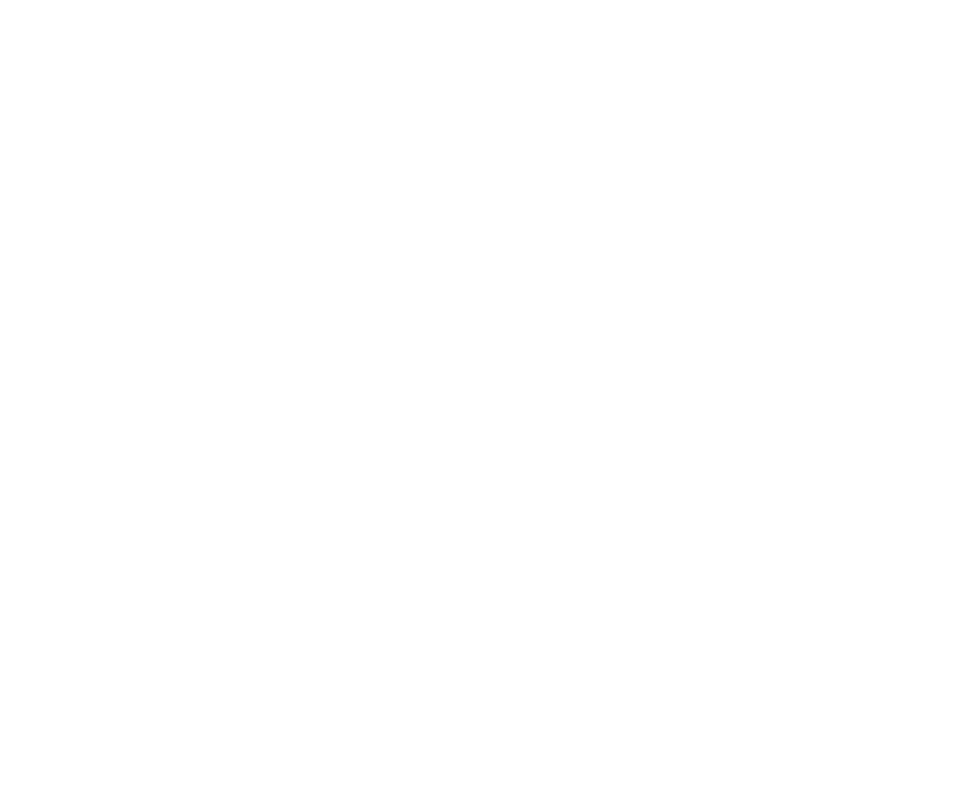
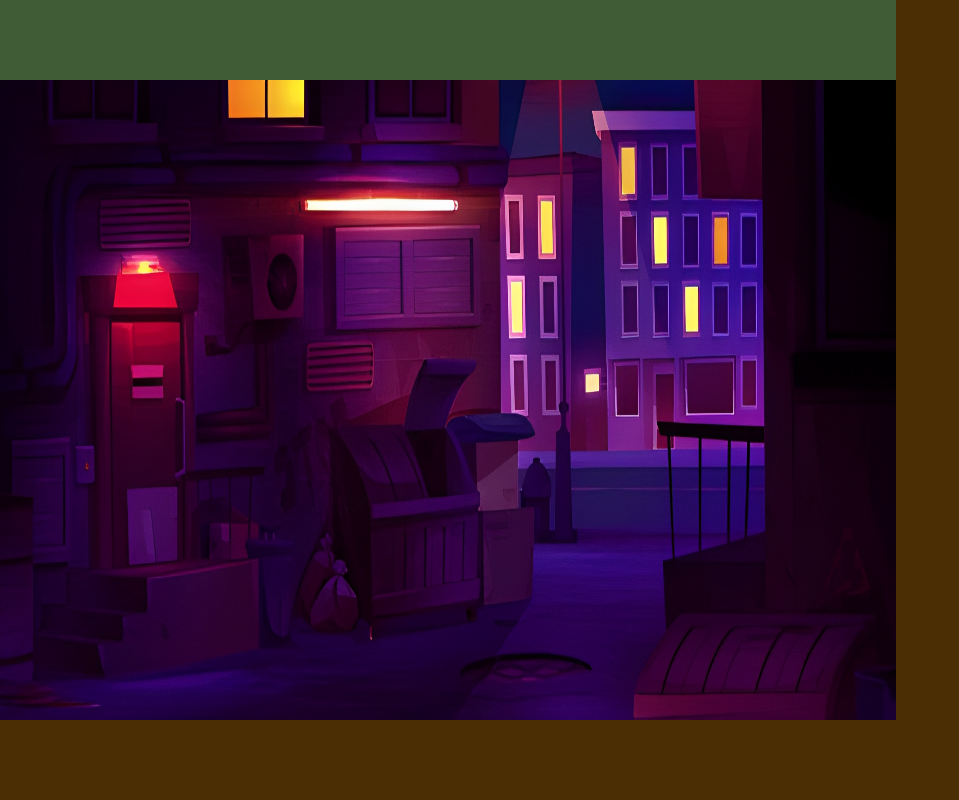
Before and after one commit to DJAVDH/Clicker-Game, a plain HTML site: page index.html in a window 1280 px wide. Shown: the whole page, without its empty margins (0-959 px from the left). Drawn offline with Linux system fonts and the light colour scheme.

Commit message:
styling ui
de ui gemaakt

```diff
--- a/css/style.css
+++ b/css/style.css
@@ -0,0 +1,41 @@
+*{
+    padding: 0;
+    margin: 0;
+}
+
+
+.achtergrond{
+    z-index: -1;
+    position: absolute;
+    top: 10vh;
+    height: 0;
+    width: 70vw;
+    height: 80vh;
+}
+
+#topbar{
+    position: absolute;
+    top: 0;
+    height: 0;
+    width: 70vw;
+    height: 10vH;
+    background-color: #405C37;
+}
+
+#sidebar{
+    top: 0;
+    right: 0;
+    position: absolute;
+    width: 30vw;
+    height: 100vh;
+    background-color: #4C2E05;
+}
+
+#bottombar{
+    bottom: 0;
+    left: 0;
+    width: 70vw;
+    height: 10vh;
+    background-color: #4C2E05;
+    position: absolute;
+}
--- a/index.html
+++ b/index.html
@@ -3,10 +3,14 @@
 <head>
     <meta charset="UTF-8">
     <meta name="viewport" content="width=device-width, initial-scale=1.0">
+    <link rel="stylesheet" href="css/style.css">
     <link rel="icon" type="image/x-icon" href="/fotos/banaan.png">
     <title>Food clicker</title>
 </head>
 <body>
-
+    <img class="achtergrond" src="fotos/background 1.jpeg">
+    <div id="topbar"></div>
+    <div id="sidebar"></div>
+    <div id="bottombar"></div>
 </body>
 </html>
```
